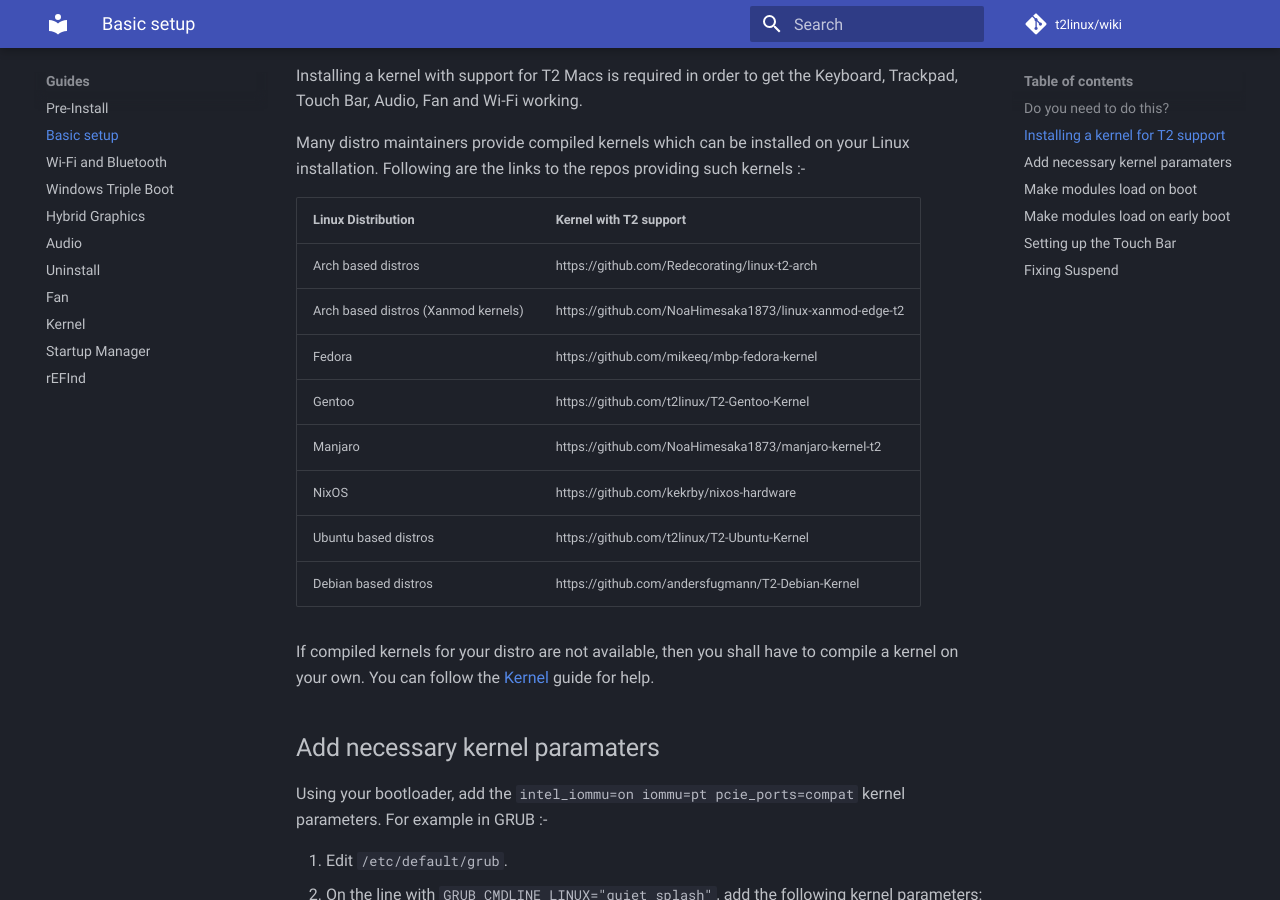
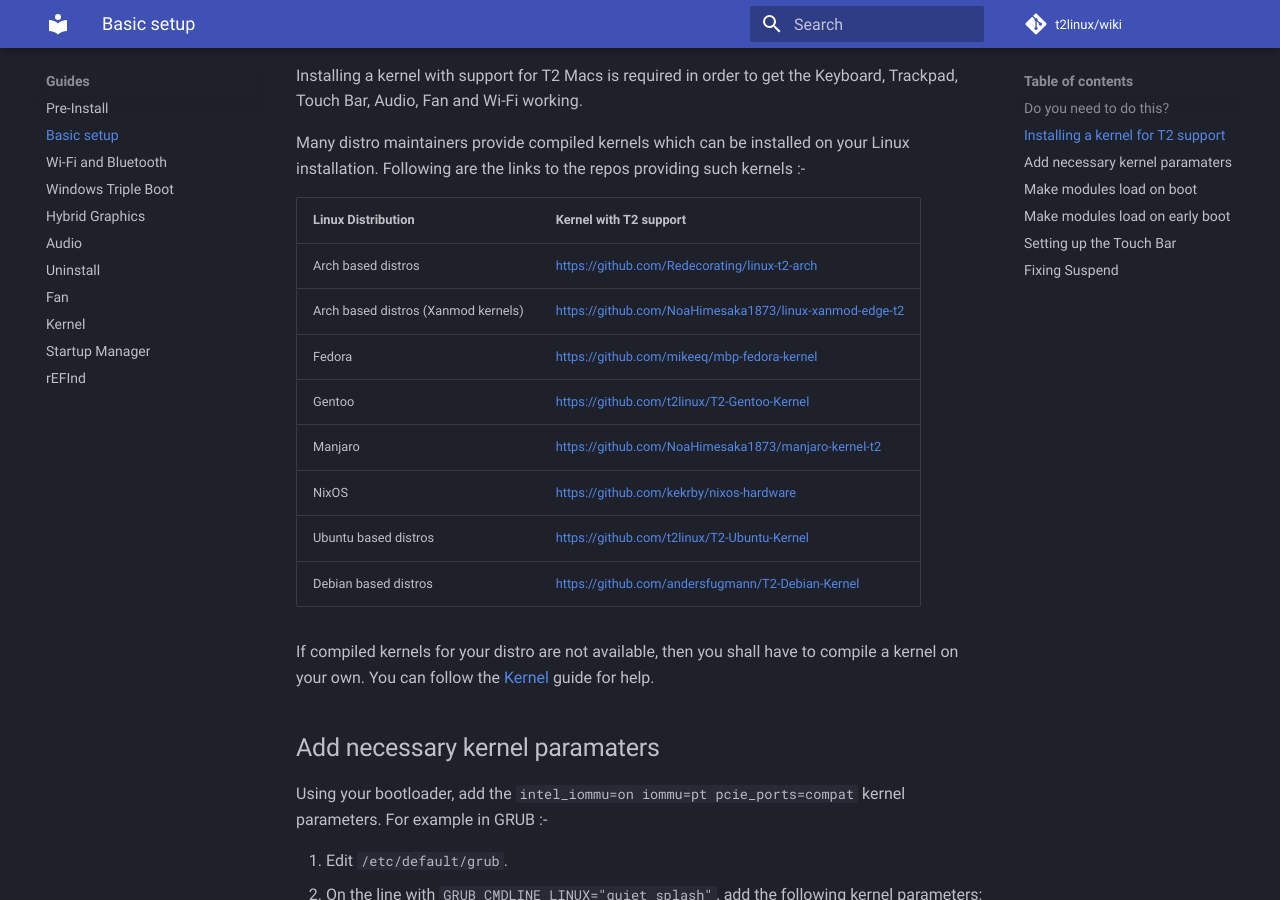
Before and after one commit to t2linux/wiki, an MkDocs documentation site: the page built from docs/guides/postinstall.md, in a window 1280 px wide and 900 px high, scrolled down 662 px. Built offline with MkDocs 1.6.1 and Material for MkDocs 9.7.7, drawn with Linux system fonts in a browser that asks for light colours; comment, search, counter and statistics services are not loaded.

Commit message:
Fix links

```diff
--- a/docs/guides/postinstall.md
+++ b/docs/guides/postinstall.md
@@ -20,14 +20,14 @@ Many distro maintainers provide compiled kernels which can be installed on your
 
 | Linux Distribution                  | Kernel with T2 support |
 | ----------------------------------- | ---------------------- |
-| Arch based distros                  | https://github.com/Redecorating/linux-t2-arch |
-| Arch based distros (Xanmod kernels) | https://github.com/NoaHimesaka1873/linux-xanmod-edge-t2 |
-| Fedora                              | https://github.com/mikeeq/mbp-fedora-kernel |
-| Gentoo                              | https://github.com/t2linux/T2-Gentoo-Kernel |
-| Manjaro                             | https://github.com/NoaHimesaka1873/manjaro-kernel-t2 |
-| NixOS                               | https://github.com/kekrby/nixos-hardware |
-| Ubuntu based distros                | https://github.com/t2linux/T2-Ubuntu-Kernel |
-| Debian based distros                | https://github.com/andersfugmann/T2-Debian-Kernel |
+| Arch based distros                  | <https://github.com/Redecorating/linux-t2-arch> |
+| Arch based distros (Xanmod kernels) | <https://github.com/NoaHimesaka1873/linux-xanmod-edge-t2> |
+| Fedora                              | <https://github.com/mikeeq/mbp-fedora-kernel> |
+| Gentoo                              | <https://github.com/t2linux/T2-Gentoo-Kernel> |
+| Manjaro                             | <https://github.com/NoaHimesaka1873/manjaro-kernel-t2> |
+| NixOS                               | <https://github.com/kekrby/nixos-hardware> |
+| Ubuntu based distros                | <https://github.com/t2linux/T2-Ubuntu-Kernel> |
+| Debian based distros                | <https://github.com/andersfugmann/T2-Debian-Kernel> |
 
 If compiled kernels for your distro are not available, then you shall have to compile a kernel on your own. You can follow the [Kernel](https://wiki.t2linux.org/guides/kernel/) guide for help.
 
```
Also changed, not shown: docs/guides/preinstall.md (+7 -7 lines).
